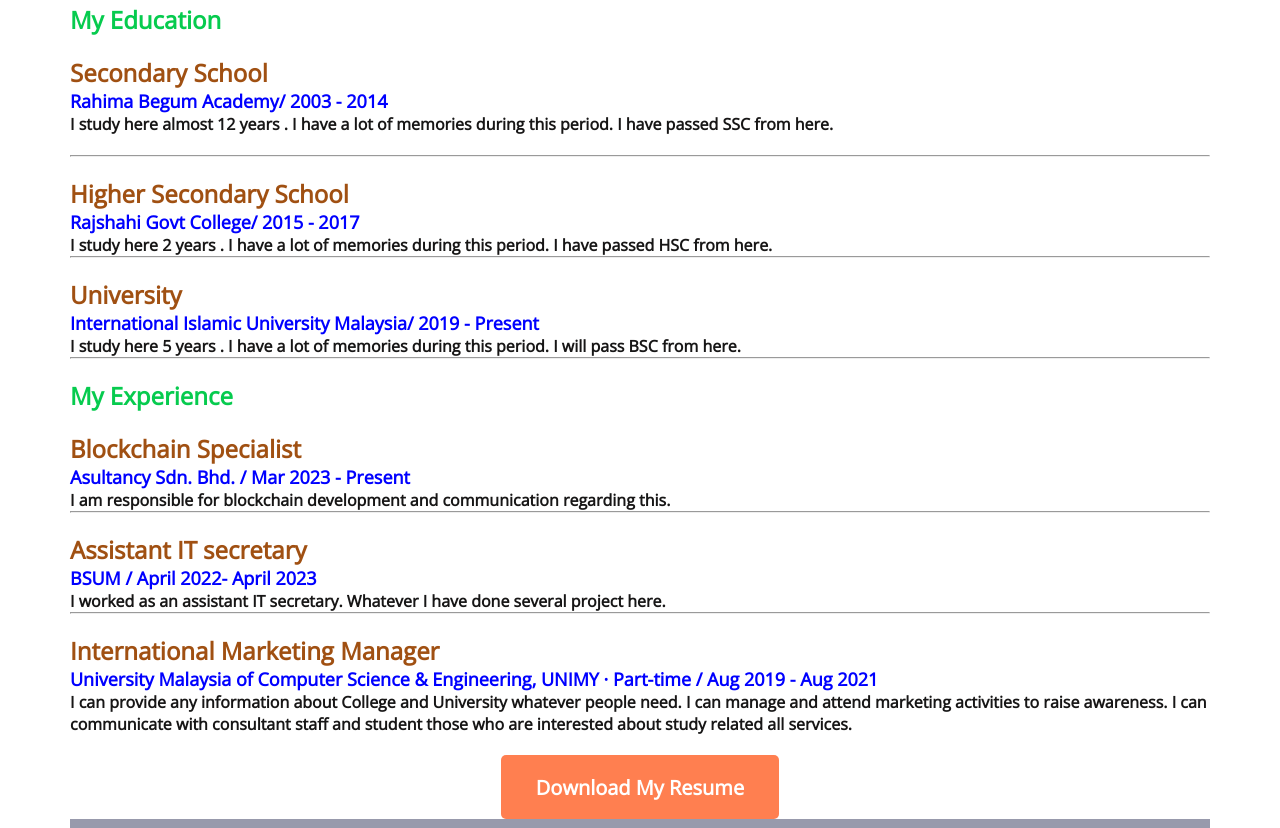
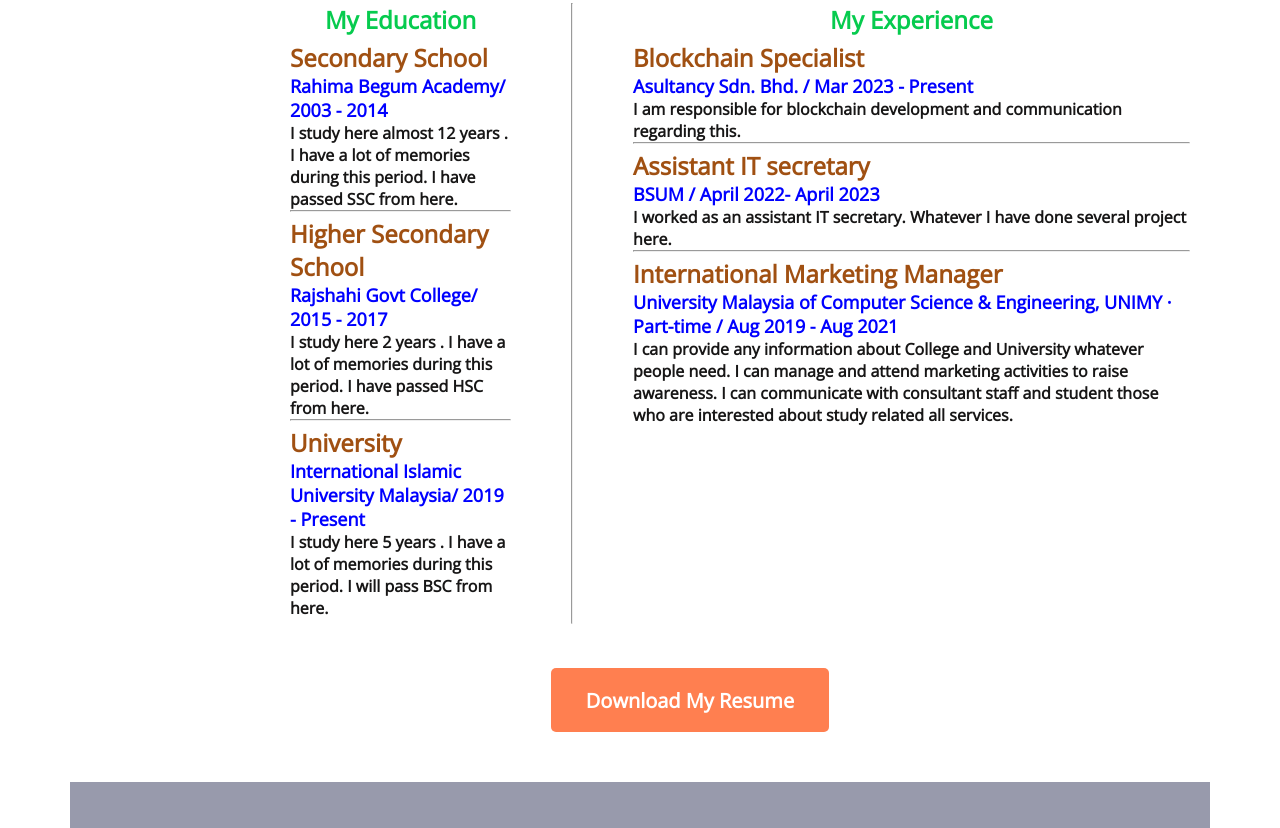
Before and after one commit to Jobayer75/dev-portfolio, a plain HTML site: page index.html in a window 1280 px wide. Shown: the part 1652-2480 px from the top of the page. Drawn offline with nearby package versions, Linux system fonts and the light colour scheme.

Commit message:
update data

```diff
--- a/Styles/Portfolio.css
+++ b/Styles/Portfolio.css
@@ -118,15 +118,24 @@ nav li {
  }
 
  .resume-item{
-    margin-top: 20px;
+    margin-top: 5px;
     margin border: 5px; ;
-    margin-bottom: 20px;
+    margin-bottom: 5px;
     border-radius: 5px;
 
  }
+ .resume-content
+ {
+    display: flex;
+    gap: 60px;
+    padding-right: 20px;
+    margin-top: 20px;
+    margin-left: 220px;
+    background-size: cover;
+ }
  .resume-title{
+    text-align: center;
     font-weight: 800;
-    margin-bottom: 10px;
     color: rgb(6, 203, 78);
 
  }
@@ -167,6 +176,10 @@ nav li {
  }
  .resume-button{
       text-align: center;
+      margin-bottom: 50px;
+      margin-left: 100px;
+
+
  }
  .contact input,textarea{
     margin-bottom: 24px;
--- a/index.html
+++ b/index.html
@@ -82,31 +82,30 @@
 </section>
 <section class="Resume">
     <h3 class="section-title">A summary of My Resume </h3>
-    <div class="resume content">
+    <div class="resume-content">
         <div>
             <h1 class="resume-title">My Education</h1>
-            </div>
             <div class="resume-item">
                 <h2 class="title">Secondary School</h2>
                 <h4 class="sub-title">Rahima Begum Academy/ 2003 - 2014</h4>
                 <p class="des">I study here almost 12 years . I have a lot of memories during this period. I have passed SSC from here.</p>
-                </div>
                 <hr>
             <div class="resume-item">
                 <h2 class="title">Higher Secondary School</h2>
                 <h4 class="sub-title">Rajshahi Govt College/ 2015 - 2017</h4>
-                <p class="des">I study here  2 years .  I have a lot of memories during this period. I have passed HSC from here.
-
-                </p>
+                <p class="des">I study here  2 years .  I have a lot of memories during this period. I have passed HSC from here.</p>
                 <hr>
-                </div>
             <div class="resume-item">
                 <h2 class="title">University</h2>
                 <h4 class="sub-title">International Islamic University Malaysia/ 2019 - Present</h4>
                 <p class="des">I study here 5 years . I have a lot of memories during this period. I will pass BSC from here.</p>
+                </div>
+            </div>
+            </div>
+            </div>
                 <hr>
-            </div>
-                </div>
+
+
                 <div>
                     <h1 class="resume-title">My Experience</h1>
                     <div class="resume-item">
@@ -121,19 +120,24 @@
                         <h4 class="sub-title">BSUM / April 2022- April 2023</h4>
                         <p class="des"> I  worked as an assistant IT secretary. Whatever I have done several project here.</p>
                         <hr>
-
                     <div class="resume-item">
                         <h2 class="title">International Marketing Manager</h2>
                         <h4 class="sub-title">University Malaysia of Computer Science & Engineering, UNIMY · Part-time /
                             Aug 2019 - Aug 2021 </h4>
                         <p class="des">I can provide any information about College and University whatever people need. I can manage and attend marketing activities to raise awareness. I can communicate with consultant staff and student those who are interested about study related all services.</p>
-                    </div>
+                        </div>
                     </div>
                 </div>
-        <div class="resume-button">
+
+
+</section>
+<br>
+                <br>
+
+                </div>
+                <div class="resume-button">
             <button class="btn-primary">Download My Resume</button>
         </div>
-</section>
 <section class="contact">
 
     <div>
@@ -168,6 +172,6 @@
 </section>
 </main>
 <footer>
-<p>Copyright 2023-2024 </p>
+<h2><center>Jobayer Copyright 2023-2024! All Right</center></h2>
 </footer>
 </html>
```
